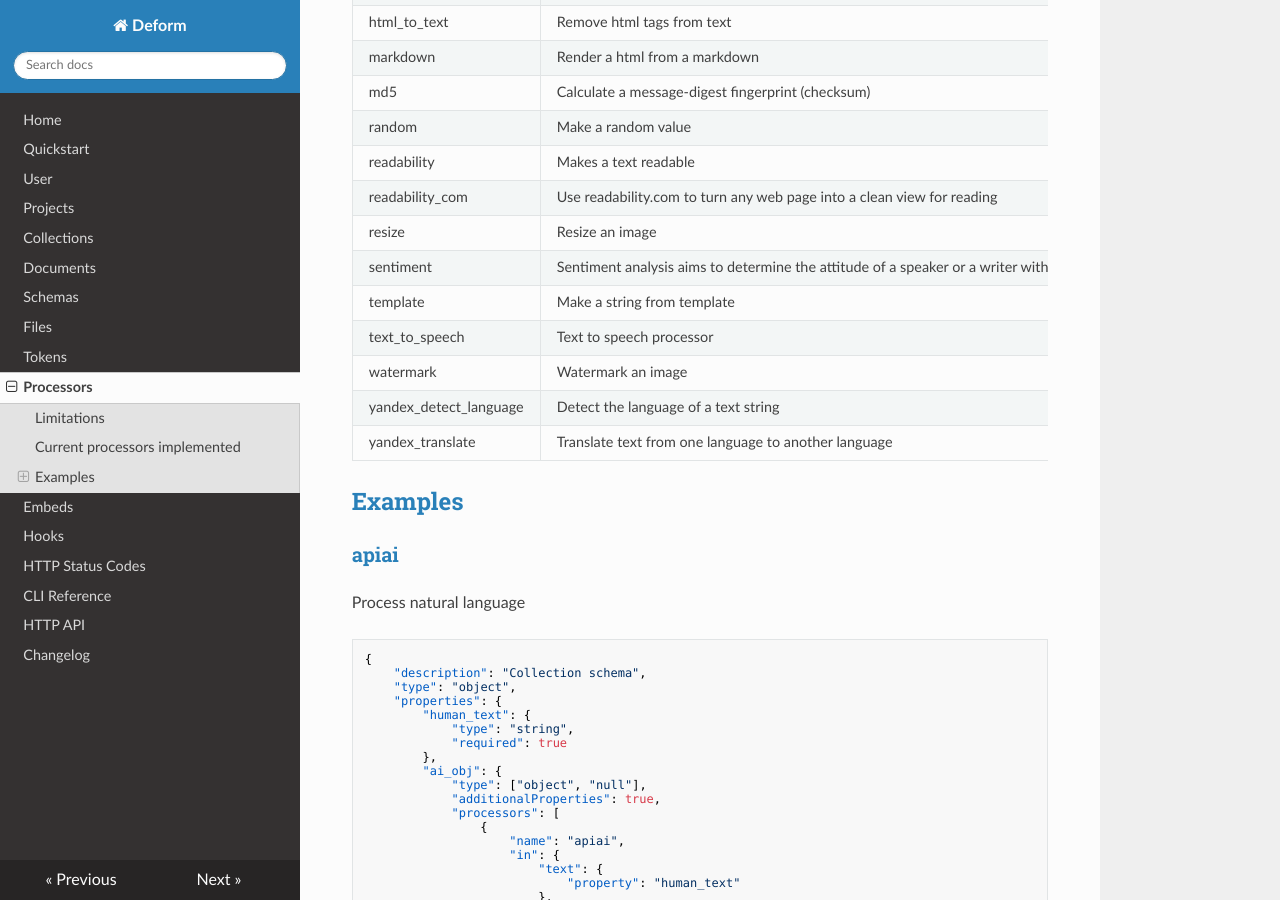
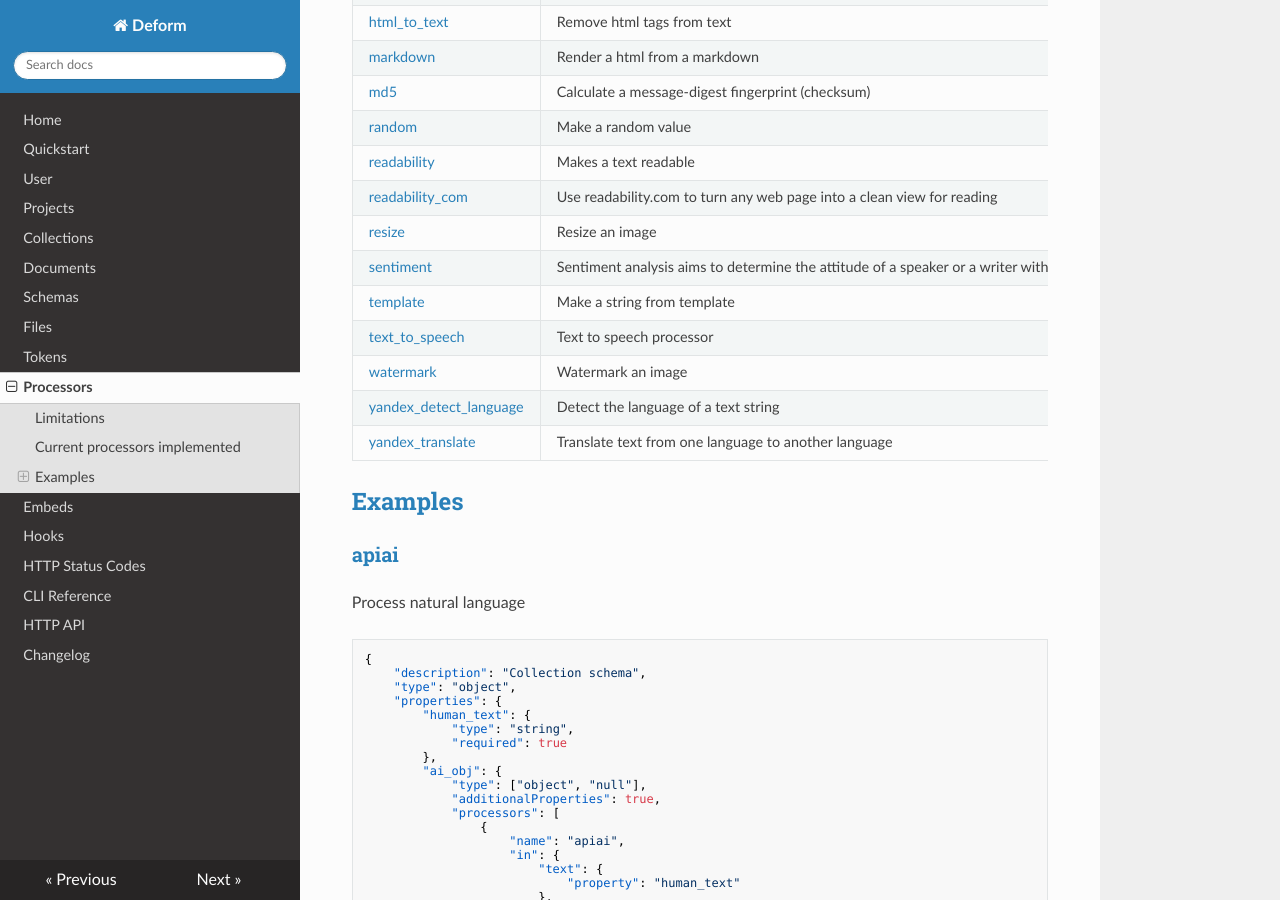
Before and after one commit to deformio/docs, an MkDocs documentation site: the page built from docs/processors.md, in a window 1280 px wide and 900 px high, scrolled down 695 px. Built offline with MkDocs 1.6.1, drawn with Linux system fonts in a browser that asks for light colours; nearby versions of some CDN libraries; old or Windows-style settings are respelled for this version of MkDocs; some of the changed lines change nothing that is shown.

Commit message:
Processors: table items links now

```diff
--- a/docs/processors.md
+++ b/docs/processors.md
@@ -16,22 +16,22 @@ As for now processor cannot process properties of type **array**. In future we w
 
 Name                     | Description
 -------------------------|------------
-apiai                    | Process natural language
-google\_detect\_language | Detect the language of a text string
-google\_translate        | Translate text from one language to another language
-html\_to\_text           | Remove html tags from text
-markdown                 | Render a html from a markdown
-md5                      | Calculate a message-digest fingerprint (checksum)
-random                   | Make a random value
-readability              | Makes a text readable
-readability\_com         | Use readability.com to turn any web page into a clean view for reading
-resize                   | Resize an image
-sentiment                | Sentiment analysis aims to determine the attitude of a speaker or a writer with respect to some topic or the overall contextual polarity of a text
-template                 | Make a string from template
-text\_to\_speech         | Text to speech processor
-watermark                | Watermark an image
-yandex\_detect\_language | Detect the language of a text string
-yandex\_translate        | Translate text from one language to another language
+[apiai](/processors/#apiai)                    | Process natural language
+[google_detect_language](/processors/#google_detect_language) | Detect the language of a text string
+[google_translate](/processors/#google_translate)        | Translate text from one language to another language
+[html_to_text](/processors/#html_to_text)           | Remove html tags from text
+[markdown](/processors/#markdown)                 | Render a html from a markdown
+[md5](/processors/#md5)                      | Calculate a message-digest fingerprint (checksum)
+[random](/processors/#random)                   | Make a random value
+[readability](/processors/#readability)              | Makes a text readable
+[readability_com](/processors/#readability_com)         | Use readability.com to turn any web page into a clean view for reading
+[resize](/processors/#resize)                   | Resize an image
+[sentiment](/processors/#sentiment)                | Sentiment analysis aims to determine the attitude of a speaker or a writer with respect to some [topic or the overall contextual polarity of a text
+[template](/processors/#template)                 | Make a string from template
+[text_to_speech](/processors/#text_to_speech)         | Text to speech processor
+[watermark](/processors/#watermark)                | Watermark an image
+[yandex_detect_language](/processors/#yandex_detect_language) | Detect the language of a text string
+[yandex_translate](/processors/#yandex_translate)        | Translate text from one language to another language
 
 
 ## Examples
@@ -115,7 +115,7 @@ Response:
 
 
 
-### google\_detect\_language
+### google_detect_language
 
 Detect the language of a text string
 
@@ -162,7 +162,7 @@ Response:
 	}
 
 
-### google\_translate
+### google_translate
 
 Translate text from one language to another language
 
@@ -215,7 +215,7 @@ Response:
 	}
 
 
-### html\_to\_text
+### html_to_text
 
 Remove html tags from text
 
@@ -474,7 +474,7 @@ Response:
 
 
 
-### readability\_com
+### readability_com
 
 Use [readability.com](https://readability.com/) to turn any web page into a clean view for reading
 
@@ -715,7 +715,7 @@ Response:
 	}
 
 
-### text\_to\_speech
+### text_to_speech
 
 Text to speech processor
 
@@ -831,7 +831,7 @@ Watermark an image
 TODO
 
 
-### yandex\_detect\_language
+### yandex_detect_language
 
 Detect the language of a text string
 
@@ -878,7 +878,7 @@ Response:
 	}
 
 
-### yandex\_translate
+### yandex_translate
 
 Translate text from one language to another language
 
```
